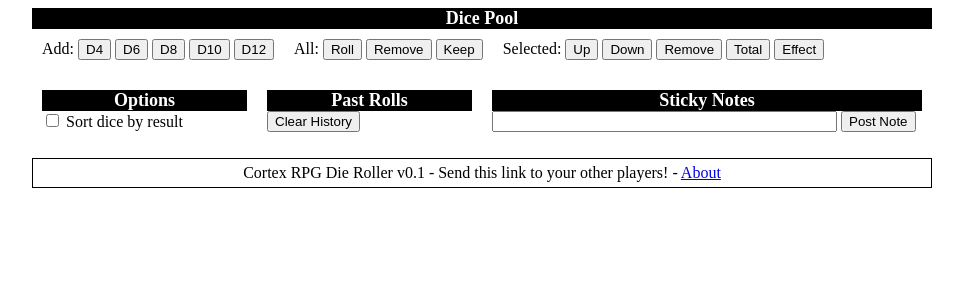
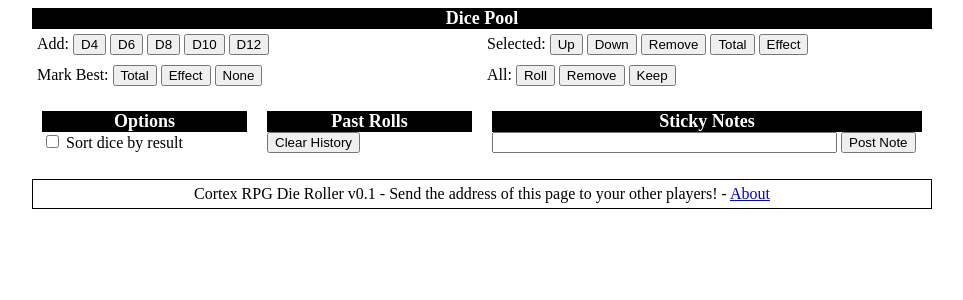
Before and after one commit to dbisdorf/cortex-roller, a Django app: template players/templates/players/index.html in a window 1280 px wide. Shown: the top 300 px of the page, without its empty margins (158-1121 px from the left). Run offline with Django 3.2, Linux system fonts and the light colour scheme; the template is opened without the code that fills it, so the values that code supplies are empty.

Commit message:
Buttons to automatically choose total and effect dice.

```diff
--- a/players/static/players/style.css
+++ b/players/static/players/style.css
@@ -12,12 +12,14 @@
 }
 
 .button-row {
-	display:table;
+	display: table;
+	width: 100%;
 }
 
 .button-group {
 	display: table-cell;
-	padding: 10px;
+	padding: 5px;
+	width: 50%;
 }
 
 .dice-all {
--- a/players/templates/players/index.html
+++ b/players/templates/players/index.html
@@ -1,8 +1,6 @@
 <html>
 <head>
 <title>Cortex Roller</title>
-
-<!-- TODO supposedly i'm using an insecure method to serve my static files-->
 
 {% load static %}
 {% get_static_prefix as STATIC_PREFIX %}
@@ -71,6 +69,18 @@
 
 		$("#clear-history").click(function() {
 			ajax_command("clearhistory", 0);
+		});
+
+		$("#total-best").click(function() {
+			ajax_command("totalbest", 0);
+		});
+
+		$("#effect-best").click(function() {
+			ajax_command("effectbest", 0);
+		});
+
+		$("#tag-none").click(function() {
+			ajax_command("tagnone", 0);
 		});
 
 		$("#step-up").click(function() {
@@ -199,12 +209,7 @@ Add:
 	<button id='d10-add'>D10</button>
 	<button id='d12-add'>D12</button>
 	</div>
-<div class="button-group">
-All:
-<button id='roll-all'>Roll</button>
-<button id='remove-all'>Remove</button>
-<button id='keep-dice'>Keep</button>
-</div>
+
 	<div class="button-group">
 	Selected:
 	<button id='step-up'>Up</button>
@@ -212,6 +217,22 @@ Selected:
 	<button id='remove-some'>Remove</button>
 	<button id='total-some'>Total</button>
 	<button id='effect-some'>Effect</button>
+	</div>
+</div>
+
+<div class="button-row">
+	<div class="button-group">
+	Mark Best:
+	<button id="total-best">Total</button>
+	<button id="effect-best">Effect</button>
+	<button id="tag-none">None</button>
+	</div>
+
+	<div class="button-group">
+	All:
+	<button id='roll-all'>Roll</button>
+	<button id='remove-all'>Remove</button>
+	<button id='keep-dice'>Keep</button>
 	</div>
 </div>
 
@@ -251,7 +272,7 @@ Selected:
 </div>
 
 <div class="about-box">
-Cortex RPG Die Roller v0.1 - Send this link to your other players! -
+Cortex RPG Die Roller v0.1 - Send the address of this page to your other players! -
 <a href="{% static 'players/about.html' %}" target="_blank">About</a>
 </div>
 
```
Also changed, not shown: players/views.py (+29 -3 lines), 3 other files. Lines whose indentation alone changed are shown as unchanged.
